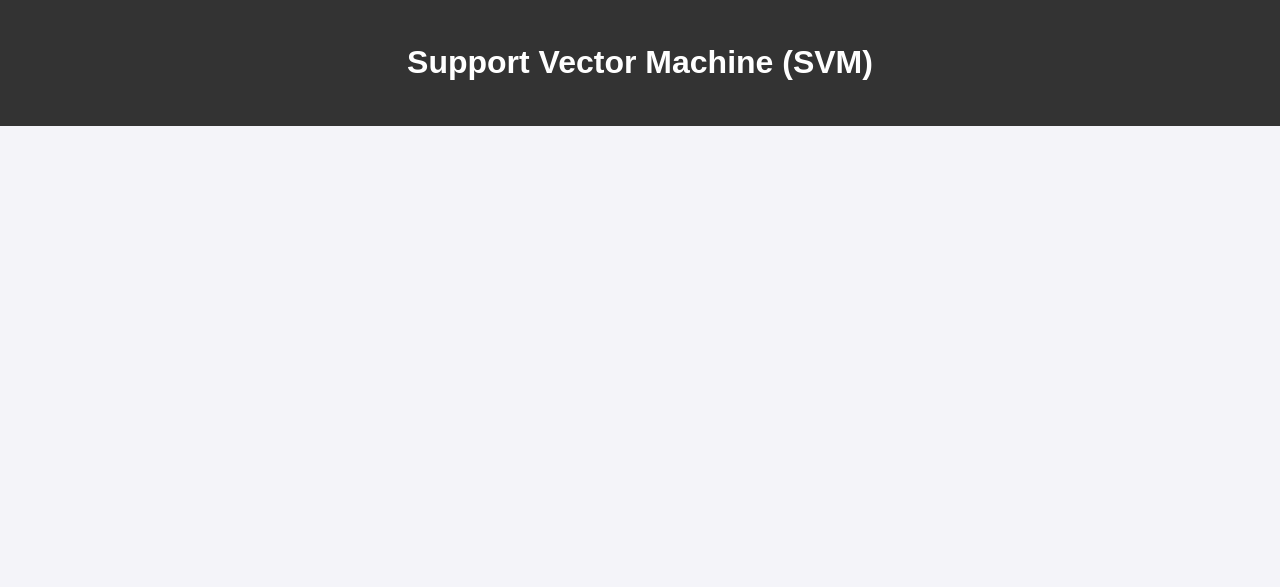
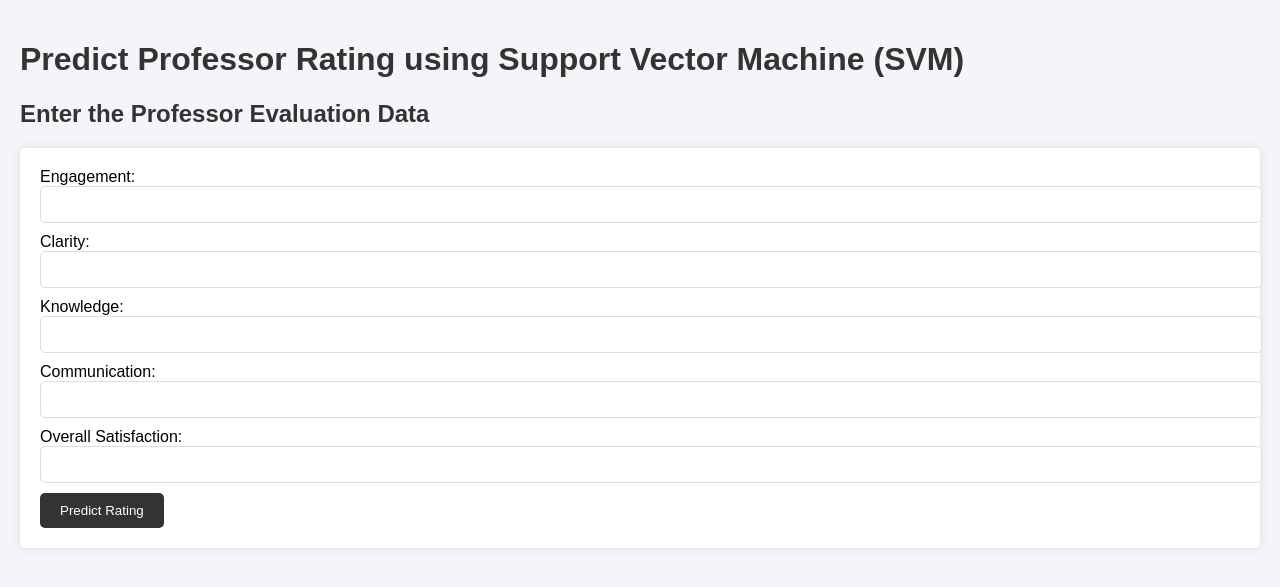
Before and after one commit to SefuentesRenz/ML_Finals, a Flask app: template FInalExam_finals/templates/svm.html in a window 1280 px wide. Shown: the top 587 px of the page. Run offline with Flask 3, Linux system fonts and the light colour scheme; the template is opened without the code that fills it, so the values that code supplies are empty.

Commit message:
Update svm.html

```diff
--- a/FInalExam_finals/templates/svm.html
+++ b/FInalExam_finals/templates/svm.html
@@ -3,26 +3,86 @@
     <head>
         <meta charset="UTF-8">
         <meta name="viewport" content="width=device-width, initial-scale=1.0">
-    <title>Support Vector Machine - [Your Company Name]</title>
-    <link rel="stylesheet" href="../css/style.css">
+        <title>Support Vector Machine - Professor Rating Prediction</title>
+        <style>
+            body {
+            font-family: Arial, sans-serif;
+            margin: 0;
+            padding: 20px;
+            background: #f4f4f9;
+            }
+
+            h1 {
+            color: #333;
+            }
+
+            form {
+            background: #fff;
+            padding: 20px;
+            margin: 20px 0;
+            border-radius: 5px;
+            box-shadow: 0 0 10px rgba(0, 0, 0, 0.1);
+            }
+
+            input[type="text"], select {
+            padding: 10px;
+            width: 100%;
+            margin-bottom: 10px;
+            border-radius: 5px;
+            border: 1px solid #ddd;
+            }
+
+            input[type="submit"] {
+            background-color: #333;
+            color: #fff;
+            padding: 10px 20px;
+            border: none;
+            border-radius: 5px;
+            cursor: pointer;
+            }
+
+            input[type="submit"]:hover {
+            background-color: #555;
+            }
+
+            h2 {
+            color: #333;
+            }
+
+            .error-message {
+            color: red;
+            font-size: 1.2em;
+            }
+        </style>
     </head>
     <body>
         <header>
-        <h1>Support Vector Machine (SVM)</h1>
+            <h1>Predict Professor Rating using Support Vector Machine (SVM)</h1>
         </header>
         <main>
             <section>
-            <h2>Overview</h2>
-            <p>Support Vector Machines are used for classification tasks. We employ SVM to differentiate between fraud and non-fraud transactions in our financial data.</p>
+                <h2>Enter the Professor Evaluation Data</h2>
+                <form method="post">
+                    Engagement: <input type="text" name="engagement" required><br>
+                    Clarity: <input type="text" name="clarity" required><br>
+                    Knowledge: <input type="text" name="knowledge" required><br>
+                    Communication: <input type="text" name="communication" required><br>
+                    Overall Satisfaction: <input type="text" name="overall_satisfaction" required><br>
+                    <input type="submit" value="Predict Rating">
+                </form>
+
             </section>
+            {% if prediction %}
             <section>
-            <h2>Application</h2>
-            <p>SVM helps our security team detect potentially fraudulent activities in real-time, reducing financial risks.</p>
+                <h3>Prediction Result:</h3>
+                <p>Professor Rating: {{ prediction }}</p>
             </section>
+            {% endif %}
+            {% if error_message %}
             <section>
-            <h2>Example Dataset and Visualization</h2>
-            <img src="../images/svm_example.png" alt="Support Vector Machine Example Visualization">
+                <p style="color: red;">{{ error_message }}</p>
             </section>
+            {% endif %}
         </main>
     </body>
     </html>
```
Lines whose indentation alone changed are shown as unchanged.
